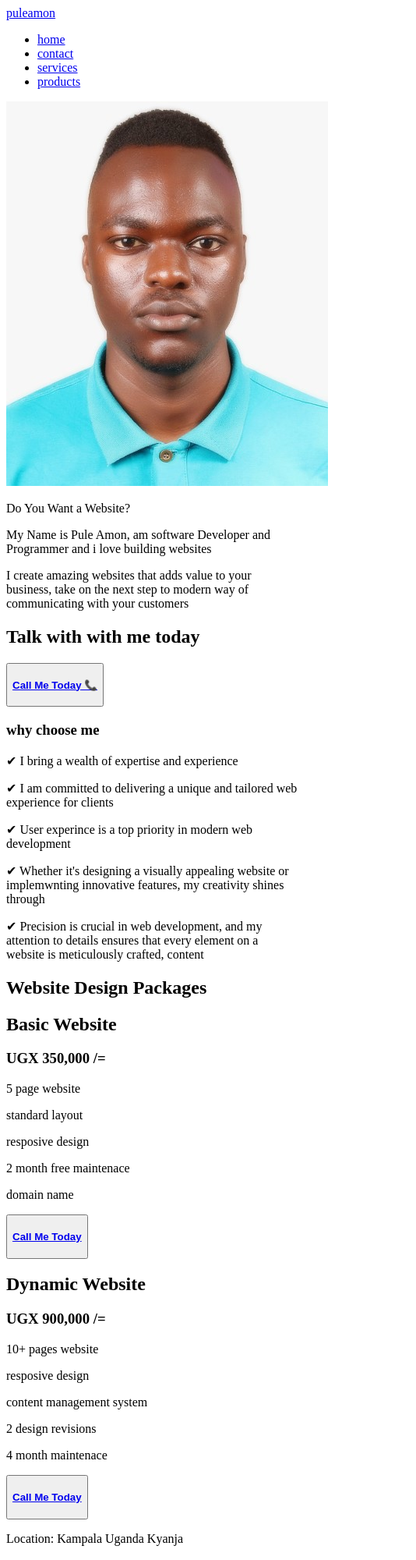
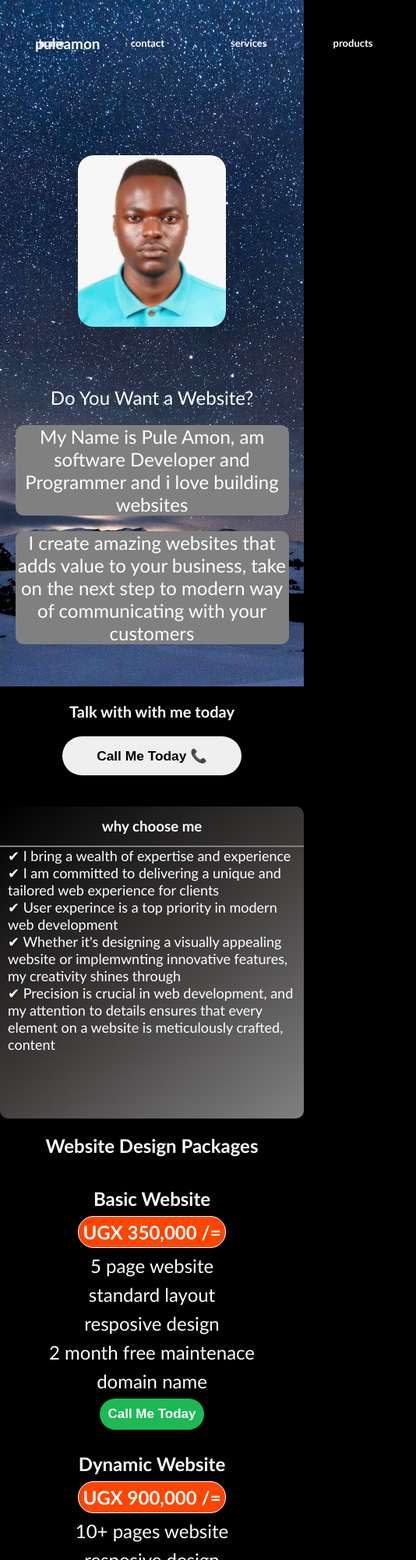
Before and after one commit to puleamon/portfolio, a plain HTML site: page index.html in a window 390 px wide. Shown: the top 2000 px of the page at 78% size, 534 px wide, since content can reach past the window. Drawn offline with Linux system fonts and the light colour scheme.

Commit message:
Update me.css

```diff
--- a/me.css
+++ b/me.css
@@ -1,140 +1,579 @@
-<!DOCTYPE html>
-<html lang="en">
-<head>
-  <meta charset="UTF-8">
-  <meta name="viewport" content="width=device-width, initial-scale=1.0">
-  <link rel="stylesheet" href="me.css" />
-  <title>Document</title>
-</head>
-<body>
+*{
+  margin: 0;
+  padding: 0;
+}
+body{
+  text-align: center;
+  color: white;
+
+  background-color: black;
+  margin: 0px;
+  padding: 0;
+  background-position: center;
+  background-size: cover;
+  font-family: calibri;
+
+}
+.head1{
+
+
+  text-align: center;
+}
+.head{
+  text-align: center;
+  padding-top: 30px;
+  height: 900px;
+  background-image: url("back.jpg");
+  background-size: cover;
+  background-position: center;
+}
+
+@media screen and (max-width: 800px){
+  .head1{
+    width: 100;
+    text-align: center;
+  }
+  .head{
+    width: 100%;
+    text-align: center;
+    margin-left: 0;
+    margin-right: 0;
+    height: 850px;
+
+  }
+
+}
+svg{
+  fill: white;
+}
+nav ul{
+  width: 100%;
+  list-style: none;
+  display: flex;
+  justify-content: flex-end;
+  align-items: center;
+}
+nav li{
+  height: 50px;
+}
+nav a{
+  height: 100%;
+  padding: 0 30px;
+  text-decoration: none;
+  display: flex;
+  align-items: center;
+  color: black;
+}
+nav a:hover{
+  background-color: grey;
+}
+nav li:first-child{
+  margin-right: auto;
+}
+.sidebar {
+  position: fixed;
+  top: 0;
+  right: 0;
+  height: 100vh;
+  width: 250px;
+  z-index: 999;
+  background-color: rgba(255,255,255,0.2);
+  backdrop-filter: blur(10px);
+  display: none;
+  flex-direction: column;
+  justify-content: flex-start;
+  align-items: flex-start;
+}
+.sidebar li{
+  width: 100%;
+}
+.sidebar a{
+  width: 100%;
+}
+.menu-button{
+  display: none;
+}
+@media(max-width: 800px){
+  .hideOnMobile{
+    display: none;
+  }
+  .menu-button{
+    display: block;
+  }
+}
+a{
+  text-decoration: none;
+
+}
+.navbar{
+  margin-bottom: 30px;
+  border-radius: 10px;
+  font-family: calibri;
+  padding-left: 15px;
+}
+
+.amon {
+  margin-top: 20px;
+  display: flex;
+  justify-content: center;
+}
+
+.navdiv{
+  display: flex;
+  justify-content: space-between;
+  align-items: center;
+
+
+}
+.list{
+  border-radius: 20px;
+}
+li{
+  list-style: none;
+  display: inline-block;
+}
+li a{
+  font-weight: 800;
+  color: white;
+  font-size: 18px;
+  font-weight: bald;
+  margin-right: 25px;
+  transition: text-decoration 0.3s ease-out;
+
+}
+li a:hover{
+  text-decoration: underline;
+}
+.logo{
+  margin-left: 20px;
+}
+.logo a{
+  font-size: 28px;
+  font-weight: 600;
+  color: white;
 
 
 
-<section class="head1">
-  <section class="head">
+}
 
-<nav class="navbar">
-  <div class="navdiv">
-    <ul class="sidebar">
-      <li onclick=hideSidebar()><a href="index.html"><svg xmlns="http://www.w3.org/2000/svg" height="24" viewBox="0 -960 960 960" width="24"><path d="m256-200-56-56 224-224-224-224 56-56 224 224 224-224 56 56-224 224 224 224-56 56-224-224-224 224Z"/></svg></a></li>
-      <li><a href="index.html">home</a></li>
-      <li><a href="contact.html">contact</a></li>
-      <li><a href="services.html">services</a></li>
-      <li><a href="products.html">products</a></li>
-    </ul>
-    <ul>
-      <li class="logo" class="hideOnMobile"><a href="index.html">puleamon</a></li>
-      <li class="hideOnMobile"><a href="contact.html">home</a></li>
-      <li class="hideOnMobile"><a href="services.html">contact</a></li>
-      <li class="hideOnMobile"><a href="services.html">services</a></li>
-      <li class="hideOnMobile"><a href="products.html">products</a></li>
-      <li class="menu-button"  onclick=showSidebar()><a href="#"><svg xmlns="http://www.w3.org/2000/svg" height="24" viewBox="0 -960 960 960" width="24"><path d="M120-240v-80h720v80H120Zm0-200v-80h720v80H120Zm0-200v-80h720v80H120Z"/></svg></a></li>
-    </ul>
-  </div>
-</nav>
-    <section class="go">
-      <div class="nn1">
-        <div class="zz">
-          <a href="google.com"><img src="rr.jpg" alt="profile photo"></a>
-        </div>
-      </div>
-      <div class="nn2">
-        <div class="dd">c
-          <div class="container">
-            <p>
-              Do You Want a Website?
-            </p>
-          </div>
+@media(max-width: 800px){
+  li a{
+    font-size: 13px;
+  }
+
+  .logo a{
+
+    color: white;
+    font-size: 19px;
+  }
+  .logo{
+    margin-left: 0px;
+  }
+}
+.container{
+  margin-bottom: 20px;
+}
+.container p{
+  font-size: 24px;
+
+}
+
+.hy{
+  margin-bottom: 20px;
+  border-radius: 3px;
+  font-size: 1.1em;
+  margin-top: 1px;
+}
+.hy p{
+  font-size: 24px;
+  color: white;
+}
+.bt p{
+  font-size: 24px;
+}
+@media(max-width: 800px){
+  .bt, .hy{
+    border-radius: 10px;
+    background-color: grey;
+    width: 90%;
+  }
+
+}
 
 
-          <div class="hy">
 
-            <p>My Name is Pule Amon, am software Developer and Programmer and i love building websites
-            </p>
-          </div>
+.go{
+  display: flex;
+  justify-content: space-around;
+}
+.dd{
+  width: 100%;
+  display: flex;
+  flex-direction: column;
+  justify-content: center;
+  align-items: center;
+  height: 300px;
+}
+@media (max-width: 800px) {
+  .go {
+    display: flex;
+    justify-content: center;
+    align-items: center;
+    flex-direction: column;
+  }
+}
+.nn1{
+  display: flex;
+  justify-content: center;
+  align-items: center;
+  height: 400px;
+}
+.nn2{
+  width: 800px;
+  display: flex;
+  justify-content: center;
+  align-items: center;
+  height: 400px;
+}
+@media(max-width: 800px){
+.nn2{
+  height: 300px;
+  width: 100%;
+}
+}
 
-          <div class="bt">
-            <p>I create amazing websites that adds value to your business, take on the next step to modern way of communicating with your customers</p>
-          </div>
+.zz img{
+  width: 300px;
+  border-radius: 20px;
+  transition: transform 0.3s ease-out;
+}
+@media(max-width: 800px){
+  .zz img{
+    width:190px;
+    height: 220px;
 
-        </div>
-      </div>
+  }
+  .zz{
+    display: flex;
+    justify-content: center;
+
+  }
+}
+.zz img:hover{
+  transform: scale(1.04);
+}
+
+.talk{
+  margin: 20px;
+  display: flex;
+  justify-content: center;
+  align-items: center;
+}
+.talk h2{
+  font-size: 20px;
+}
+.get{
+  margin: 20px;
+  display: flex;
+  align-items: center;
+  justify-content: center;
+}
+.get button{
+  transition: transform 0.3s ease-out;
+  border: none;
+  width: 230px;
+  height: 50px;
+  border-radius: 30px;
+  display: flex;
+  justify-content: center;
+  align-items: center;
+
+}
+.get button:hover{
+  transform: scale(1.1);
+}
+.get button h4{
+  font-size: 1.3em;
+}
+.get button a{
+  text-decoration: none;
+  color: black;
+}
+.why{
+  display: flex;
+  justify-content: center;
+  align-items: center;
+  height: 50px;
+  border-bottom: 2px grey solid;
+}
+.now{
+  text-align: left;
+  padding-left: 10px;
+}
+.now p{
+  font-size: 18px;
+}
+.now p:hover{
+
+  background-color: black;
+}
 
 
-    </section>
-  </section>
+
+.butts{
+  text-align: center;
+
+  height: 100px;
+  display: flex;
+  justify-content: center;
+  align-items: center;
+}
 
 
-</section>
+.deed{
 
-<div class="talk">
-  <h2>Talk with with me today</h2>
-</div>
-<div class="get">
-  <button><a href="tel:0776410841"><h4>Call Me Today 📞</h4></a></button>
-</div>
+  width: 100%;
+  display: flex;
+  justify-content: center;
+  align-items: center;
+}
 
-<section class="deed">
-  <section class="details">
-    <div class="why">
-      <h1>why choose me</h1>
-    </div>
-    <div class="now">
-      <p>✔ I  bring a wealth of expertise and experience</p>
-      <p>✔ I am committed to delivering a unique and tailored web experience for clients</p>
-      <p>✔ User experince is a top priority in modern web development</p>
-      <p>✔ Whether it's designing a visually appealing website or implemwnting innovative features, my creativity shines through</p>
-      <p>✔ Precision is crucial in web development, and my attention to details ensures that every element on a website is meticulously crafted, content </p>
+.details{
+  display: block;
+  background: linear-gradient(500deg,black,rgb(61, 57, 57),grey);
+  width: 100%;
+  border-radius: 10px;
+  margin-top: 20px;
+  height: 400px;
+}
+@media(max-width: 800px){
+  .details{
+    width: 450px;
+    height: 400px;
+  }
+}
+.small{
+  margin: 20px;
+  text-align: center;
+}
 
-    </div>
-  </section>
-</section>
-  <section class="small">
-    <h2>Website Design Packages</h2>
-  </section>
-<section class="packages">
-    <div class="basic">
-    <div id="dv"><h2>Basic Website</h2></div>
-    <div id="dv"><h3>UGX 350,000 /=</h3></div>
-    <div id="dv"><p>5 page website</p></div>
-    <div id="dv"><p>standard layout</p></div>
-    <div id="dv"><p>resposive design</p></div>
-    <div id="dv"> <p>2 month free maintenace</p></div>
-    <div id="dv"> <p>domain name</p></div>
-    <div id="dv"><button><a href="tel:0776410841"><h4>Call Me Today</h4></a></button></div>
-  </div>
-    <div class="basic">
-      <div id="dv"><h2>Dynamic Website</h2></div>
-      <div id="dv"><h3>UGX 900,000 /=</h3></div>
-      <div id="dv"><p>10+ pages website</p></div>
-      <div id="dv"><p>resposive design</p></div>
-      <div id="dv"><p>content management system</p></div>
-      <div id="dv"><p>2 design revisions</p></div>
-      <div id="dv"><p>4 month maintenace</p></div>
-      <div id="dv"><button><a href="tel:0776410841"><h4>Call Me Today</h4></a></button></div>
-  </div>
-</section>
+.small h2{
+  font-size: 24px;
+}
 
 
-<div class="bottom">
-  <p>Location: Kampala Uganda Kyanja</p>
-  <p>Contact: +256 776410841 / +256 757231535</p>
-  <p>Email: puleamon73@gmail.com</p>
-  <p>Available 24/7</p>
- </div>
-</div>
+.basic {
+  margin-top: 40px;
+  display: flex;
+  flex-direction: column;
+  justify-content: center;
+  align-items: center;
+  border-radius: 10px;
+  height: 300px;
+}
+#dv {
+  margin-top: 8px;
+}
+.basic h3{
+  border-radius: 20px;
+  border: 1.5px white solid;
+  background-color: orangered;
+  padding: 5px;
+}
+.basic h3,p{
+  font-size: 24px;
+}
+.basic button{
+  padding: 10px;
+  border-radius: 20px;
+  font-size: 17px;
+  background-color: rgb(29, 185, 84);
+  border: none;
+  transition: transform 0.3s ease-out;
+  font-weight: 400;
+  cursor: pointer;
+}
+.basic button:hover{
+  transform: scale(1.1);
+}
+.packages a{
+  color: white;
+}
 
-<script>
-  function showSidebar() {
-    const sidebar = document.querySelector(".sidebar")
-    sidebar.style.display = 'flex'
+.bottom{
+  border-top:1px grey solid;
+  margin-top: 40px;
+  padding-top: 30px;
+  height: 200px;
+}
+.middle h2{
+  text-align: center;
+  font-size: 2em;
+
+}
+
+.call{
+  margin-top: 20px;
+  height: 500px;
+  background: scroll;
+  display: flex;
+  justify-content: center;
+  align-items: center;
+  border-radius: 10px;
+
+}
+.call h1{
+  color: black;
+  font-weight: 800;
+}
+.call .ct{
+  font-size: 1.4em;
+  margin-left: 25px;
+  background-color: black;
+  color: white;
+  font-weight: 600;
+  cursor: pointer;
+  border-radius: 20px;
+  padding: 8px 20px;
+  transition: transform 0.3s ease-out;
+}
+.cll{
+  border-radius: 20px;
+  border: 2px white solid;
+
+  padding: 0px 20px;
+}
+.cll h1{
+  font-size: 1.8em;
+  font-weight: 1000;
+  color: purple;
+}
+.cll:hover{
+  background-color: white;
+}
+.ct a{
+  text-decoration: none;
+  color: white;
+}
+
+@media(max-width: 800px){
+  .call{
+    display: flex;
+    flex-direction: column;
+    justify-content: space-evenly;
+
+
   }
+}
+#myVideo {
+  position: absolute;
+  top: 0;
+  left: 0;
+  width: 100%;
+  height: 100%;
+  object-fit: cover;
+  z-index: -1;
+}
 
-  function hideSidebar() {
-    const sidebar = document.querySelector(".sidebar")
-    sidebar.style.display = 'none'
+#myVideo {
+  position: absolute;
+  top: 0;
+  left: 0;
+  width: 100vw;
+  height: 100%;
+  object-fit: cover;
+  z-index: -1;
+}
+
+@media (max-width: 768px) {
+  #myVideo {
+    width: 100%;
+
   }
-</script>
+}
+.services{
+  text-align: center;
+}
+@media(max-width: 800px){
+  .sso{
+    display: flex;
+    align-items: center;
+    flex-direction: column;
+    justify-content: center;
+  }
+}
+.sh1 h1{
+  font-size: 1.6em;
+}
+.neck{
+  display: flex;
+  justify-content: center;
+  margin-bottom: 100px;
+  margin-top: 50px;
+}
 
-</body>
-</html>
+.sh1{
+  text-align: center;
+  border-radius: 10px;
+  padding: 0px 10px ;
+  width: 400px;
+  border: 2px white solid;
+}
+.sso{
+  display: flex;
+  justify-content: space-around;
+
+}
+.sso1 h4 {
+  font-size: 1.3em;
+  color: orange;
+}
+.sso12 h4 {
+  font-size: 1.3em;
+  color: orange;
+}
+.sso12 p {
+  font-size: 1.3em;
+  color: grey;
+}
+.sso1 p {
+  font-size: 1.3em;
+  color: grey;
+}
+
+.sso1{
+
+  padding-bottom: 5px;
+  padding-left: 20px;
+  border-right: 2px white solid;
+
+  width: 450px;
+  height: 700px;
+  text-align: left;
+
+}
+.sso12{
+  padding-bottom: 5px;
+  padding-left: 20px;
+  width: 450px;
+  height: 500px;
+  text-align: left;
+
+}
+@media(max-width: 800px){
+  .sso1{
+    height: 650px;
+    border-right: none;
+    border-bottom: 2px white solid;
+
+  }
+}
+.list1{
+  background-image: url("sky.jpg");
+}
+.merch{
+  height: 900px;
+  display: flex;
+  justify-content: center;
+  align-items: center;
+}
```
